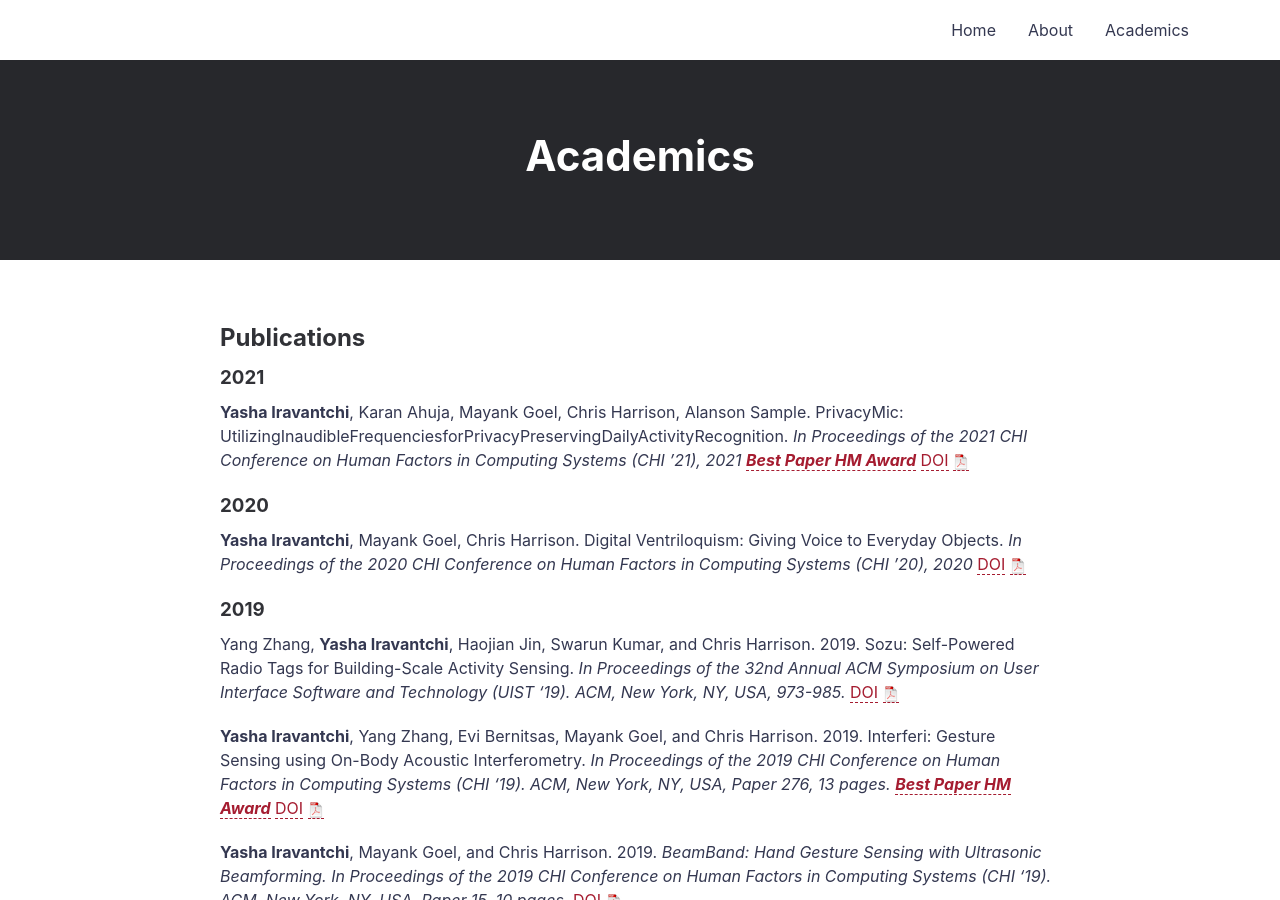
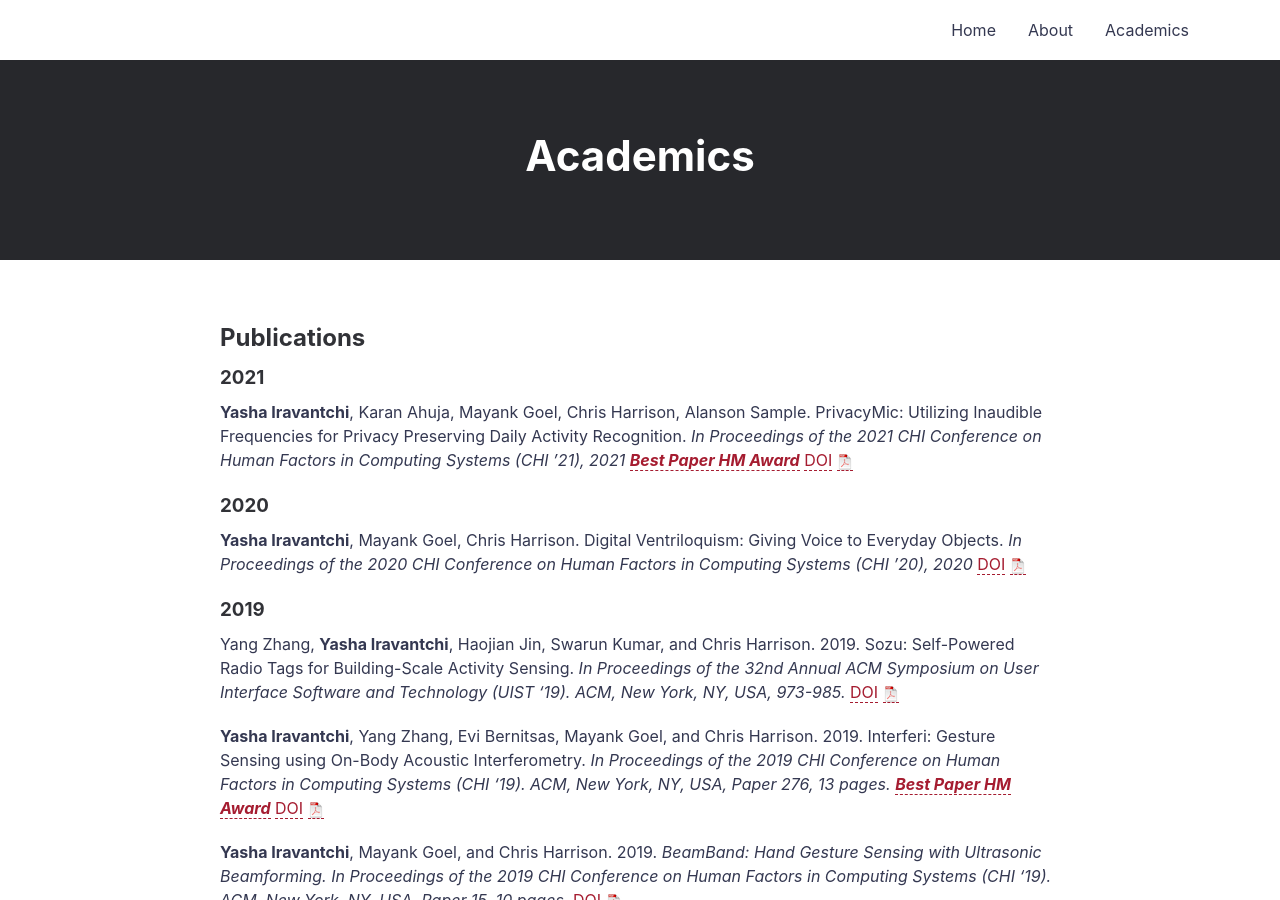
Before and after one commit to yashairavantchi/yashairavantchi.github.io, a Jekyll site: the page built from academics.md, in a window 1280 px wide and 900 px high. Built offline with Jekyll 4.4.1, drawn with Linux system fonts in a browser that asks for light colours.

Commit message:
Update academics.md

```diff
--- a/academics.md
+++ b/academics.md
@@ -8,7 +8,7 @@ description: Yasha Iravantchi's publications
 ## Publications
 
 ### 2021
-**Yasha Iravantchi**, Karan Ahuja, Mayank Goel, Chris Harrison, Alanson Sample. PrivacyMic: UtilizingInaudibleFrequenciesforPrivacyPreservingDailyActivityRecognition. *In Proceedings of the 2021 CHI Conference on Human Factors in Computing Systems (CHI ’21), 2021* [**_Best Paper HM Award_**](https://doi.org/10.1145/3411764.3445169) [DOI](https://doi.org/10.1145/3411764.3445169)
+**Yasha Iravantchi**, Karan Ahuja, Mayank Goel, Chris Harrison, Alanson Sample. PrivacyMic: Utilizing Inaudible Frequencies for Privacy Preserving Daily Activity Recognition. *In Proceedings of the 2021 CHI Conference on Human Factors in Computing Systems (CHI ’21), 2021* [**_Best Paper HM Award_**](https://doi.org/10.1145/3411764.3445169) [DOI](https://doi.org/10.1145/3411764.3445169)
 [![pdf](/assets/icons16/pdf-icon.png)]({{ BASE_PATH }}/assets/pdf/Iravantchi21PrivacyMic.pdf)
 
 ### 2020
```
